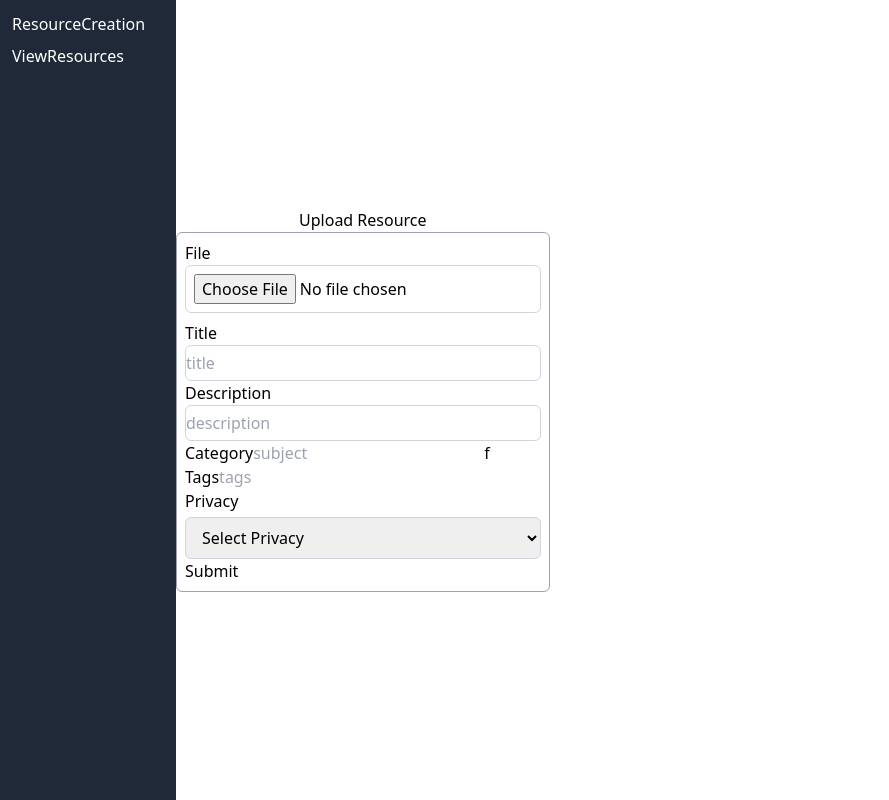
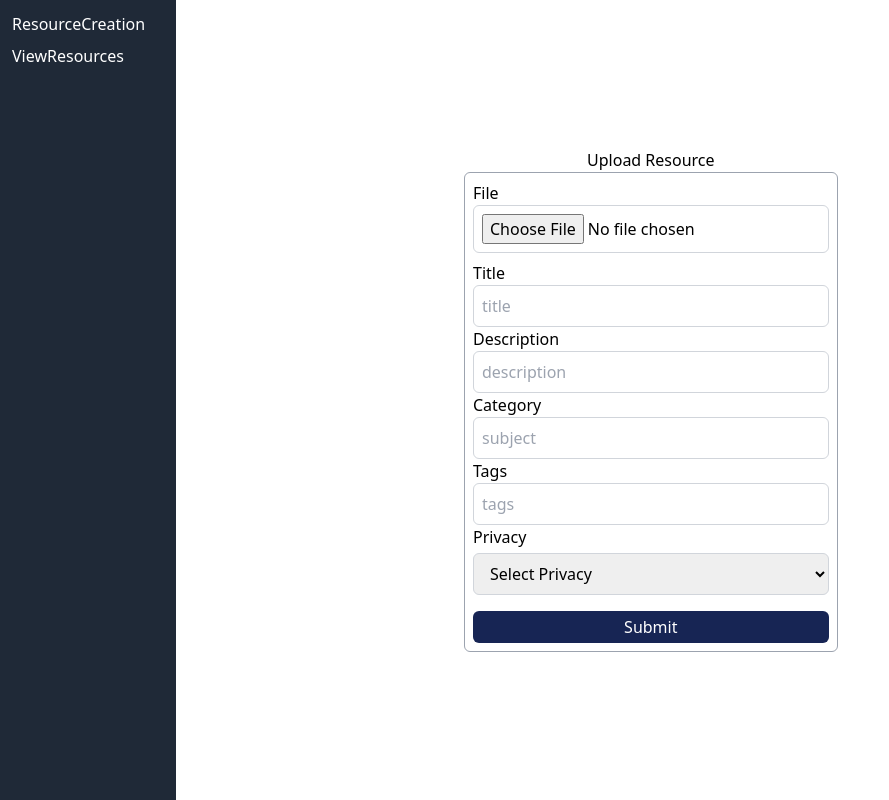
Before and after one commit to 894risper/ReShare, a React (Vite) app: page /dashboard/ResourceCreation in a window 1280 px wide. Shown: the whole page, without its empty margins (0-889 px from the left). Built offline with nearby package versions, Linux system fonts and the light colour scheme.

Commit message:
updated the edit function

```diff
--- a/src/App.jsx
+++ b/src/App.jsx
@@ -24,11 +24,11 @@ function App() {
 <Route path='registration'  element={<Registration/>}/>
 <Route path='login' element={<Login/>} />
 <Route path='about' element={<AboutUs/>} />
+<Route  path='edit' element={<EditResource/>}/>
 
 <Route path='dashboard' element={<Dashboard/>} >
 <Route path='ResourceCreation' element={<ResourceCreation/>}/>
 <Route path='ViewResources' element={<ViewResources/>}/>
-<Route  path='edit' element={<EditResource/>}/>
 
 </Route>
   </Route></Routes>
--- a/src/pages/Dashboard.jsx
+++ b/src/pages/Dashboard.jsx
@@ -3,9 +3,9 @@ import { Link, Outlet } from 'react-router-dom'
 const Dashboard = () => {
 
   return (
-    <div  className='flex h-screen'>
+    <div  className='flex h-screen flex-col sm:flex-row'>
 
-<nav className='bg-gray-800 text-white w-44 p-3 flex-shrink-0'>
+<nav className='bg-gray-800 text-white  p-3 flex-shrink-0  sm:w-full w-44 lg:w-44 md:w-32'>
   <ul className=''>
     <li className='mb-2'>
       <Link to='ResourceCreation'>ResourceCreation</Link>
--- a/src/pages/Layout.jsx
+++ b/src/pages/Layout.jsx
@@ -28,7 +28,9 @@ const Layout = () => {
         <li className='flex flex-grow text-center'>
             <Link to="about">About</Link>
         </li>
-
+        <li>
+            <Link to="/edit"></Link>
+        </li>
 
 
     </ul>
--- a/src/pages/ResourceCreation.jsx
+++ b/src/pages/ResourceCreation.jsx
@@ -19,11 +19,11 @@ const ResourceCreation = () => {
         reset();
     }
   return (
-    <div className='flex justify-center items-center flex-col '>
+    <div className='flex justify-center items-center flex-col ml-72 '>
         <h1>Upload Resource</h1>
 
 {/*container for form*/}
- <div className='border border-gray-400 rounded-md p-2 flex items-center justify-center '  >
+ <div className='border border-gray-400 rounded-md p-2 flex items-center justify-center  '  >
 
 <form onSubmit={handleSubmit(handleFormSubmit)}>
 <div className='mb-2'>
@@ -47,7 +47,7 @@ type="file"
 <div className=''>
     <label className='mb-3' htmlFor="title">Title</label>
     <input
-    className='border border-gray-300 rounded-md w-full h-9'
+    className='border border-gray-300 rounded-md w-full px-2 py-2'
     type="text"
     placeholder='title'
     {...register("title",{
@@ -67,7 +67,7 @@ type="file"
 
 <div>
 <label className='mb-3' htmlFor="description">Description</label>
-<input  className='border border-gray-300 rounded-md w-full h-9'
+<input  className='border border-gray-300 rounded-md w-full py-2 px-2'
 type="text"
 
 placeholder='description'
@@ -83,7 +83,9 @@ placeholder='description'
 </div>
 <div>
     <label htmlFor="subject">Category</label>
-    <input type="text"
+    <input
+    className='block px-2 py-2 border border-gray-300 rounded-md w-full'
+    type="text"
     placeholder='subject'
     {...register("subject",{
       required:"the subject is required"  ,
@@ -92,7 +94,7 @@ placeholder='description'
         message:"the message should only contain letters"
       }
     })}
-    />f
+    />
     {formState.errors.subject &&(
         <p>
             {formState.errors.subject.message}
@@ -101,7 +103,8 @@ placeholder='description'
 </div>
 <div>
     <label htmlFor="tags">Tags</label>
-    <input type="text"
+    <input className='block border border-gray-300 w-full  rounded-md px-2 py-2'
+     type="text"
     placeholder='tags'
     {...register("tags",{
         pattern:{
@@ -140,7 +143,7 @@ placeholder='description'
 
 
 
-<button type="submit"> Submit</button>
+<button type="submit" className='bg-blue-950 w-full rounded-md h-8 mt-4 hover:scale-95 duration-100 text-white'> Submit</button>
 </form>
 </div>
     </div>
```
